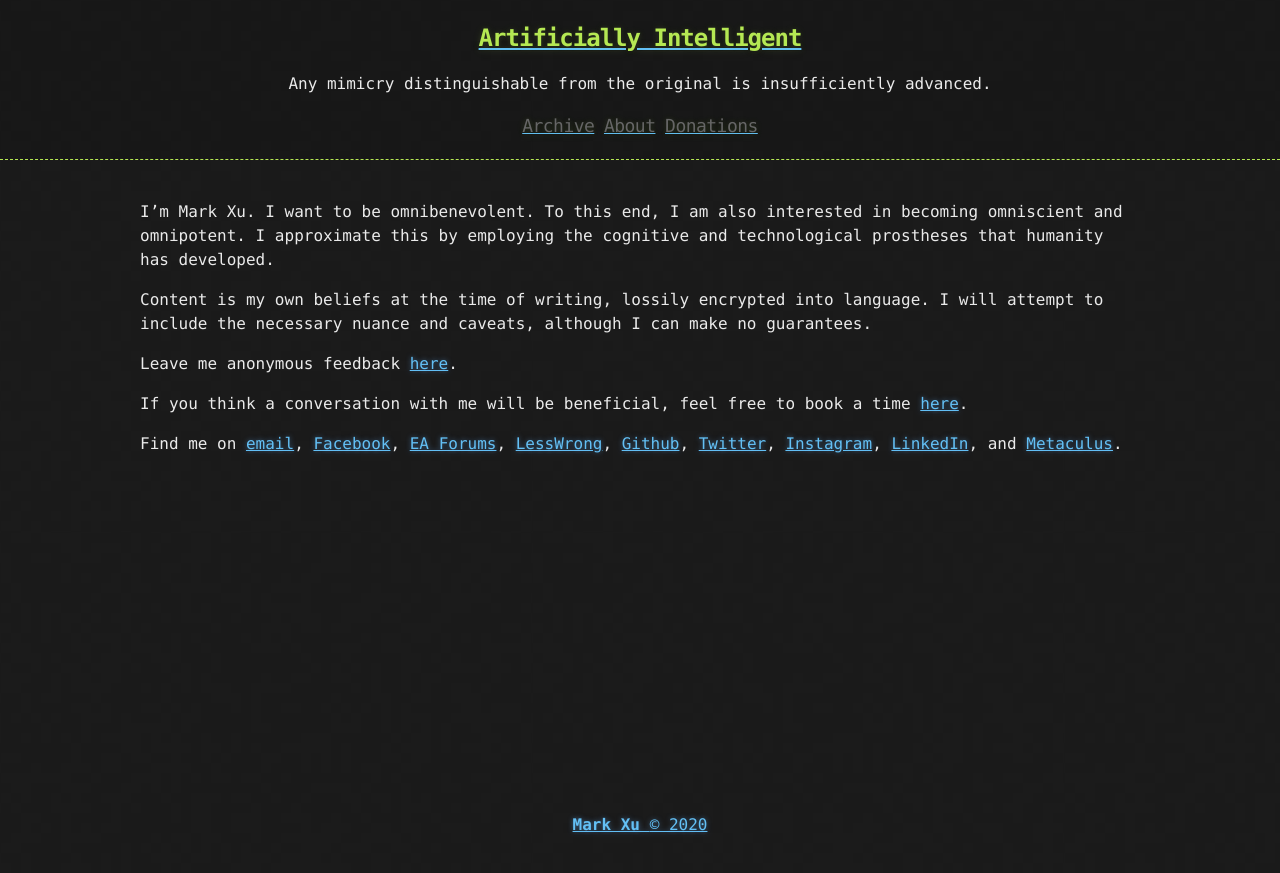
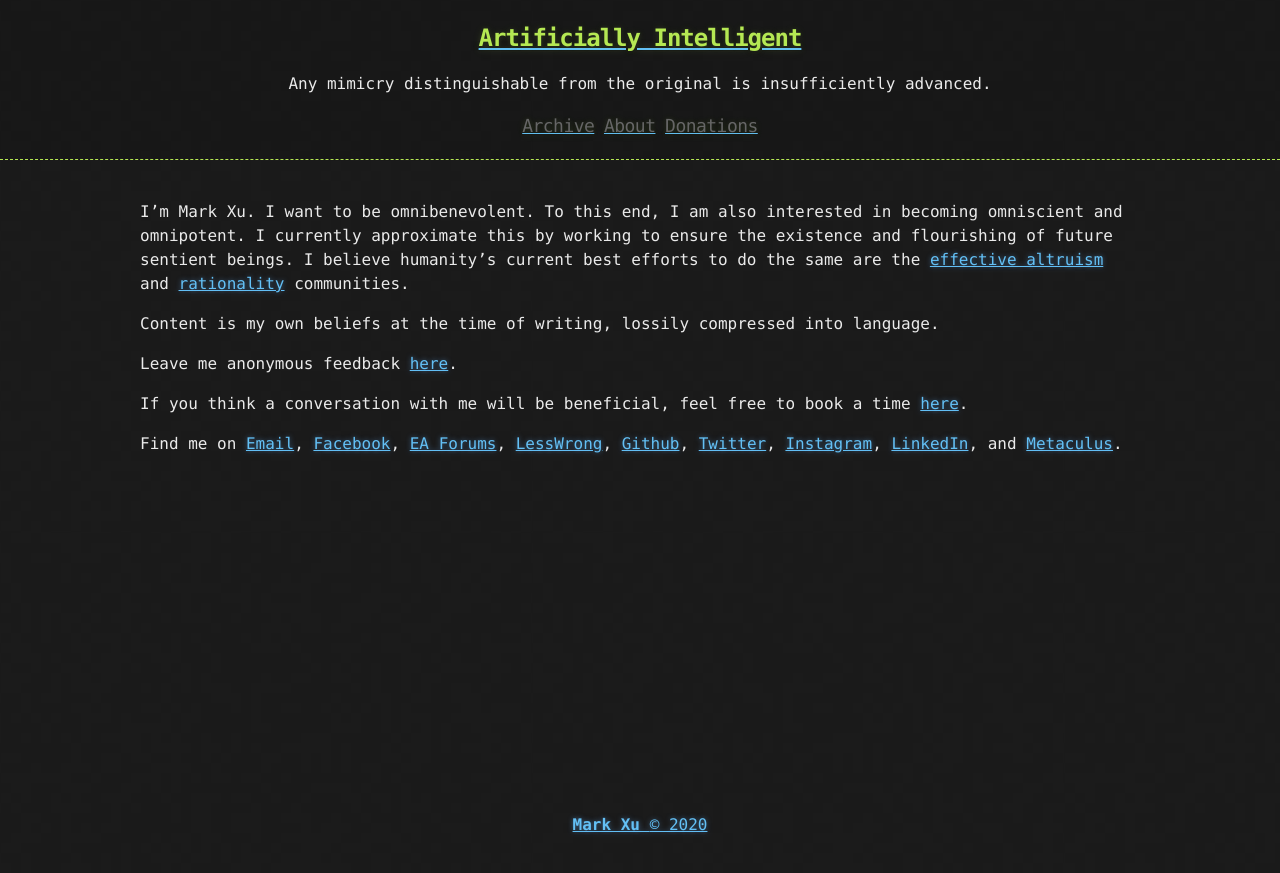
Before and after one commit to tocttou/hacker-blog, a Jekyll site: the page built from about.md, in a window 1280 px wide. Shown: the top 873 px of the page. Built offline with Jekyll 4.4.1, drawn with Linux system fonts in a browser that asks for light colours.

Commit message:
i change the way i like to describe myself sometimes

```diff
--- a/about.md
+++ b/about.md
@@ -3,12 +3,12 @@ layout: page
 title: About
 ---
 
-I'm Mark Xu. I want to be omnibenevolent. To this end, I am also interested in becoming omniscient and omnipotent. I approximate this by employing the cognitive and technological prostheses that humanity has developed.
+I'm Mark Xu. I want to be omnibenevolent. To this end, I am also interested in becoming omniscient and omnipotent. I currently approximate this by working to ensure the existence and flourishing of future sentient beings. I believe humanity's current best efforts to do the same are the [effective altruism](https://www.effectivealtruism.org/articles/introduction-to-effective-altruism/) and [rationality](https://www.lesswrong.com/s/d922gAtBM8JNzkKKJ/p/xhQxJ7WSZZRkzNZJ8) communities.
 
-Content is my own beliefs at the time of writing, lossily encrypted into language. I will attempt to include the necessary nuance and caveats, although I can make no guarantees.
+Content is my own beliefs at the time of writing, lossily compressed into language.
 
 Leave me anonymous feedback [here](https://www.admonymous.co/mark).
 
 If you think a conversation with me will be beneficial, feel free to book a time [here](https://calendly.com/markxu/30min).
 
-Find me on [email](mailto:m@rkxu.me), [Facebook](https://www.facebook.com/mark.cool.7946), [EA Forums](https://forum.effectivealtruism.org/users/mark-xu), [LessWrong](https://www.lesswrong.com/users/mark-xu), [Github](https://github.com/markzxu), [Twitter](https://twitter.com/markzxu), [Instagram](https://www.instagram.com/markzxu/), [LinkedIn](https://www.linkedin.com/in/xu-mark/), and [Metaculus](https://www.metaculus.com/accounts/profile/112002/).
+Find me on [Email](mailto:m@rkxu.me), [Facebook](https://www.facebook.com/mark.cool.7946), [EA Forums](https://forum.effectivealtruism.org/users/mark-xu), [LessWrong](https://www.lesswrong.com/users/mark-xu), [Github](https://github.com/markzxu), [Twitter](https://twitter.com/markzxu), [Instagram](https://www.instagram.com/markzxu/), [LinkedIn](https://www.linkedin.com/in/xu-mark/), and [Metaculus](https://www.metaculus.com/accounts/profile/112002/).
```
